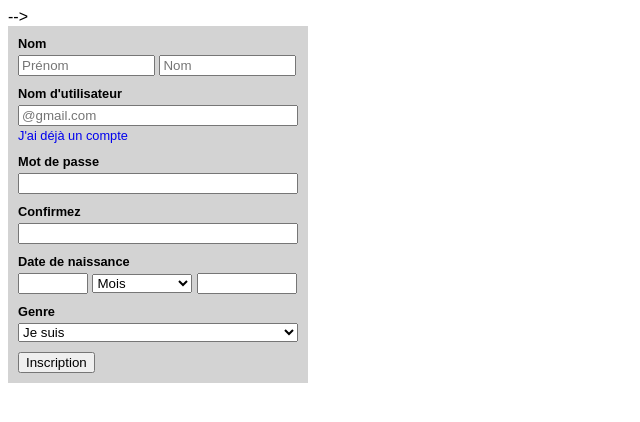
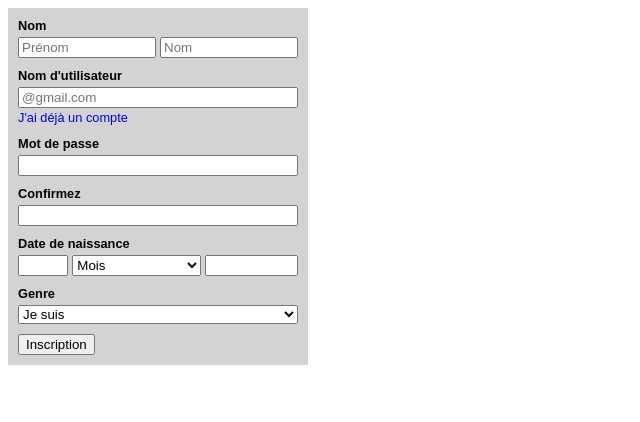
Before and after one commit to bioub/Formation_Web_Basics_STMicroelectronics_2023_09, a plain HTML site: page CSS/ex-flexbox.html in a window 1280 px wide. Shown: the whole page, without its empty margins (0-640 px from the left). Drawn offline with Linux system fonts and the light colour scheme.

Commit message:
Correction Flexbox

```diff
--- a/CSS/ex-flexbox.html
+++ b/CSS/ex-flexbox.html
@@ -40,20 +40,25 @@
       margin-bottom: 10px;
     }
 
-    input[name="firstname"], input[name="lastname"] {
-      width: 137px;
+    .form-fields {
+      display: flex;
+      gap: 4px;
     }
 
+    /* input:not(:last-child), select:not(:last-child) {
+      margin-right: 4px;
+    } */
+
     input[name="day"] {
-      width: 70px;
+      flex: 1;
     }
 
     select[name="month"] {
-      width: 100px;
+      flex: 3;
     }
 
     input[name="year"] {
-      width: 100px;
+      flex: 2;
     }
 
   </style>
@@ -61,14 +66,11 @@
 <body>
   <!--
     Exercice :
-    <!--
-    Exercice :
     Utiliser display: flex sur les <div class="form-fields">
     Utiliser la propriété flex pour répartir l'espace en trop aux champs
     Remettre un marge entre chaque champs
     Respecter à peu les proportions pour la date de naissance
     Tous les champs seront parfaitement alignés à droite du form
-  -->
   -->
   <form class="inscription" action="https://httpbin.org/post" method="post">
     <!-- div.form-row*6>h3+div.form-fields -->
```
